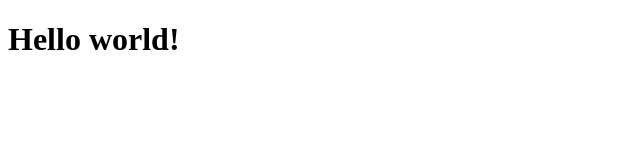
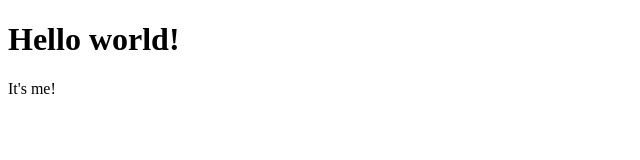
Before and after one commit to AntonMak721/st, a plain HTML site: page index.html in a window 1280 px wide. Shown: the full height of the page, 0-640 px from the left. Drawn offline with Linux system fonts and the light colour scheme.

Commit message:
second commit

```diff
--- a/index.html
+++ b/index.html
@@ -10,6 +10,7 @@
 
     <div class="header">
         <h1>Hello world!</h1>
+        <p>It's me!</p>
     </div>
 
 
```
